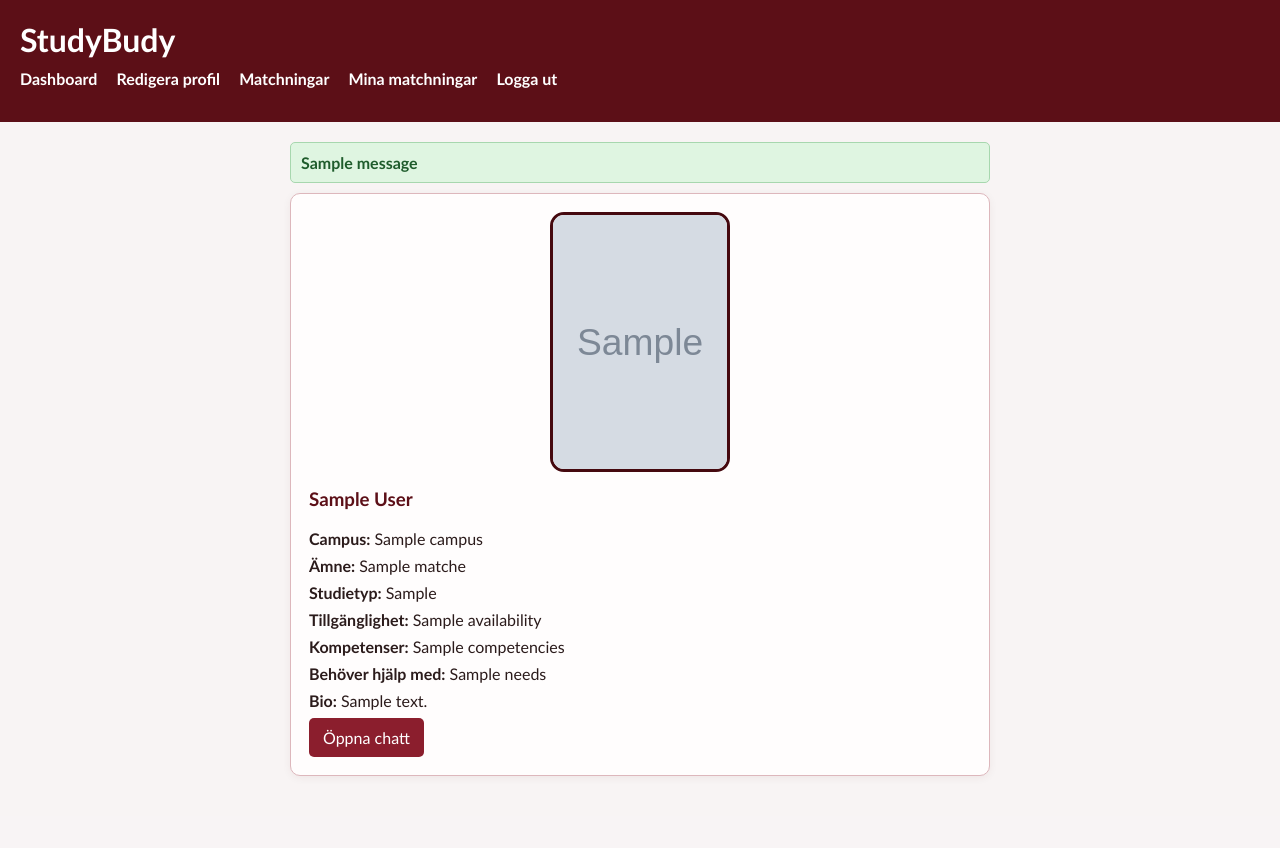
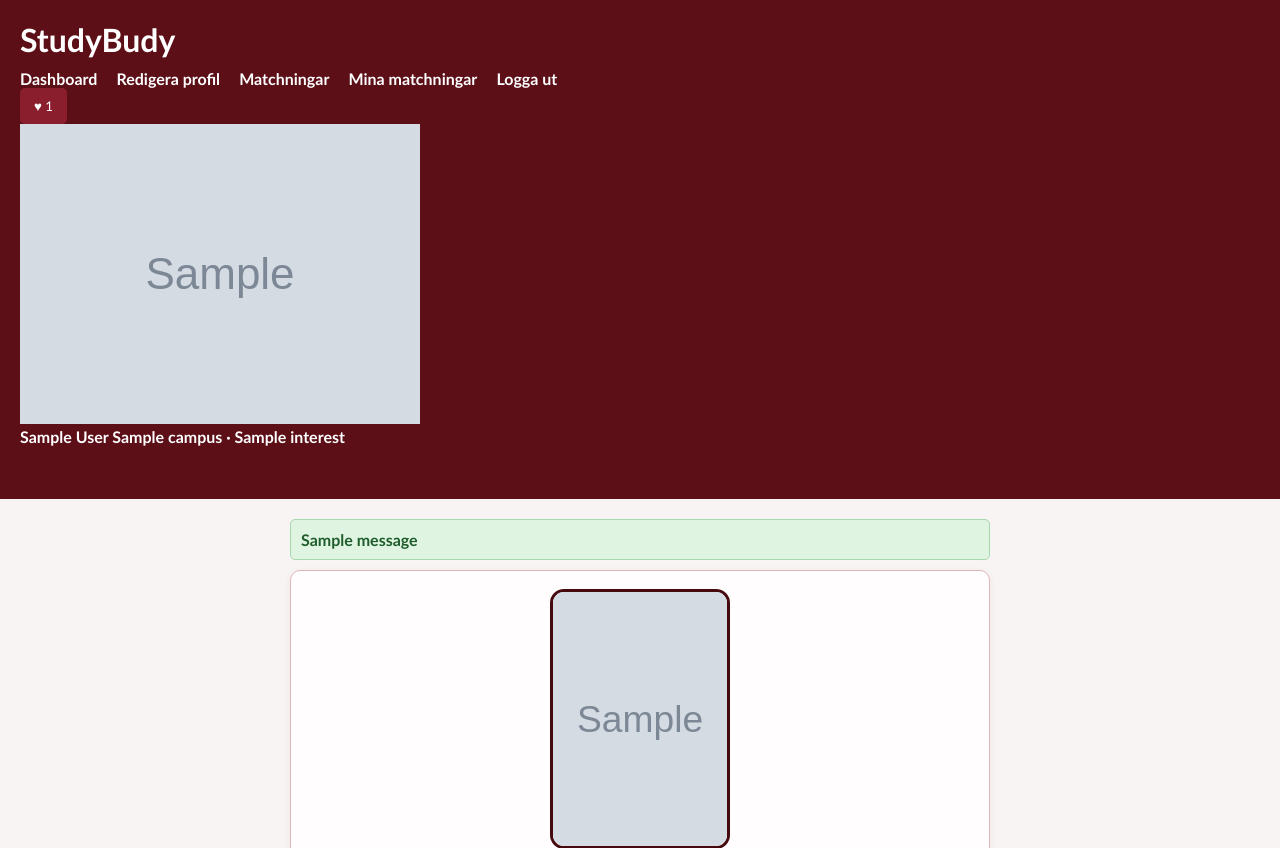
Before and after one commit to Najehnator/StudyBudy, a Flask app: page /my-matches in a window 1280 px wide. Shown: the top 848 px of the page. Before the commit the page ends 776 px from the top, so only its background shows below. Run offline with Flask 3, Linux system fonts and the light colour scheme; the visitor is signed in with stand-in values (Sample User, id 1); grey boxes marked "Sample" are stand-in pictures; one stand-in notice (Sample message) is shown; a database or web service that is not in the repository returns one stand-in record (values such as "Sample title"); some libraries are stand-ins or nearby versions.

Commit message:
uppdaterat my_matches

```diff
--- a/templates/my_matches.html
+++ b/templates/my_matches.html
@@ -8,19 +8,52 @@
 <body>
     <header>
         <h1>StudyBudy</h1>
-        <nav>
-            <a href="{{ url_for('show_dashboard_page') }}">Dashboard</a>
-            <a href="{{ url_for('show_profile_page') }}">Redigera profil</a>
-            <a href="{{ url_for('show_matches_page') }}">Matchningar</a>
-            <a href="{{ url_for('show_my_matches_page') }}">Mina matchningar</a>
-            <a href="{{ url_for('logout_user') }}">Logga ut</a>
+
+        <nav class="main-nav">
+            <div class="nav-links">
+                <a href="{{ url_for('show_dashboard_page') }}">Dashboard</a>
+                <a href="{{ url_for('show_profile_page') }}">Redigera profil</a>
+                <a href="{{ url_for('show_matches_page') }}">Matchningar</a>
+                <a href="{{ url_for('show_my_matches_page') }}">Mina matchningar</a>
+                <a href="{{ url_for('logout_user') }}">Logga ut</a>
+            </div>
+
+            <div class="likes-wrapper">
+                <button type="button" class="likes-button" onclick="toggleLikesDropdown()">
+                    ♥
+                    {% if liked_me_users %}
+                        <span class="likes-count">{{ liked_me_users|length }}</span>
+                    {% endif %}
+                </button>
+
+                <div id="likes-dropdown" class="likes-dropdown">
+                    {% if liked_me_users %}
+                        {% for liked_user in liked_me_users %}
+                            <a class="likes-item" href="{{ url_for('show_other_user_profile_page', user_id=liked_user[0]) }}">
+                                {% if liked_user[4] %}
+                                    <img src="{{ url_for('static', filename='uploads/' + liked_user[4]) }}" alt="Profilbild">
+                                {% else %}
+                                    <div class="small-profile-placeholder">?</div>
+                                {% endif %}
+
+                                <div>
+                                    <strong>{{ liked_user[1] }}</strong>
+                                    <span>{{ liked_user[2] or 'Ej campus' }} · {{ liked_user[3] or 'Ej ämne' }}</span>
+                                </div>
+                            </a>
+                        {% endfor %}
+                    {% else %}
+                        <p class="likes-empty">Ingen har visat intresse ännu.</p>
+                    {% endif %}
+                </div>
+            </div>
         </nav>
     </header>
 
     <main>
-        {% with messages = get_flashed_messages(with_categories=true) %}
-            {% if messages %}
-                {% for category, message in messages %}
+        {% with flash_messages = get_flashed_messages(with_categories=true) %}
+            {% if flash_messages %}
+                {% for category, message in flash_messages %}
                     <p class="flash-message flash-{{ category }}">{{ message }}</p>
                 {% endfor %}
             {% endif %}
@@ -60,5 +93,17 @@
             {% endif %}
         </section>
     </main>
+
+    <script>
+        function toggleLikesDropdown() {
+            const dropdown = document.getElementById("likes-dropdown");
+
+            if (dropdown.style.display === "block") {
+                dropdown.style.display = "none";
+            } else {
+                dropdown.style.display = "block";
+            }
+        }
+    </script>
 </body>
 </html>
```
